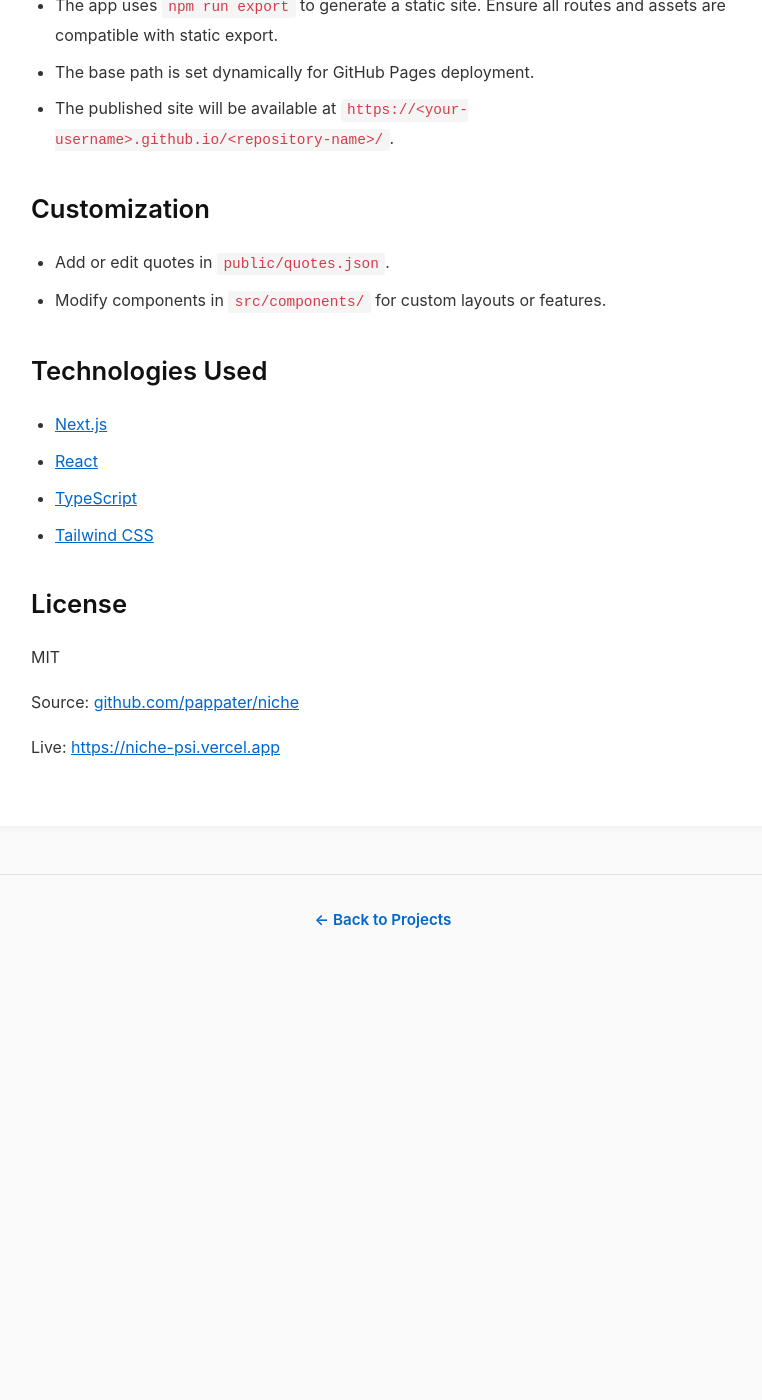
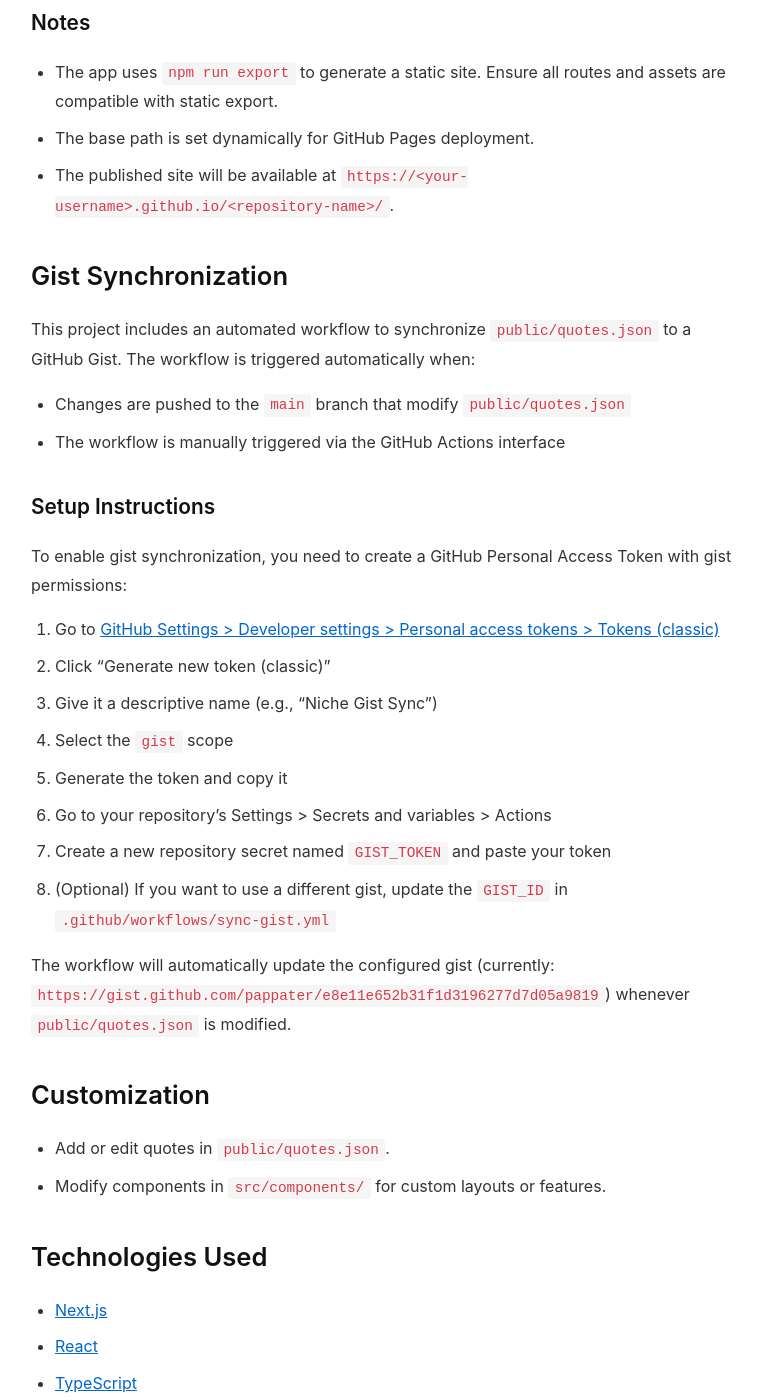
Before and after one commit to pappater/portfolio, a Jekyll site: the page built from _projects/niche.md, in a window 1280 px wide and 1400 px high, scrolled down 1925 px. Shown: the whole window, without its empty margins (257-1019 px from the left). Built offline with Jekyll 4.4.1, drawn with Linux system fonts in a browser that asks for light colours; before the commit the page ends 2889 px from its top, so only the background shows below that; some of the changed text lies outside the part shown.

Commit message:
chore: auto-sync projects from repositories

```diff
--- a/_projects/niche.md
+++ b/_projects/niche.md
@@ -25,6 +25,7 @@ Niche is a web application built with Next.js 14 and TypeScript. It displays a c
 - `public/quotes.json` — Static data source for quotes
 - `tailwind.config.ts` — Tailwind CSS configuration
 - `.github/workflows/deploy.yml` — GitHub Actions workflow for deployment
+- `.github/workflows/sync-gist.yml` — GitHub Actions workflow for syncing quotes.json to gist
 
 ## Local Development
 
@@ -57,6 +58,30 @@ This project is configured to deploy automatically to GitHub Pages using GitHub
 - The base path is set dynamically for GitHub Pages deployment.
 - The published site will be available at `https://<your-username>.github.io/<repository-name>/`.
 
+## Gist Synchronization
+
+This project includes an automated workflow to synchronize `public/quotes.json` to a GitHub Gist. The workflow is triggered automatically when:
+
+- Changes are pushed to the `main` branch that modify `public/quotes.json`
+- The workflow is manually triggered via the GitHub Actions interface
+
+### Setup Instructions
+
+To enable gist synchronization, you need to create a GitHub Personal Access Token with gist permissions:
+
+1. Go to [GitHub Settings > Developer settings > Personal access tokens > Tokens (classic)](https://github.com/settings/tokens)
+2. Click "Generate new token (classic)"
+3. Give it a descriptive name (e.g., "Niche Gist Sync")
+4. Select the `gist` scope
+5. Generate the token and copy it
+6. Go to your repository's Settings > Secrets and variables > Actions
+7. Create a new repository secret named `GIST_TOKEN` and paste your token
+8. (Optional) If you want to use a different gist, update the `GIST_ID` in `.github/workflows/sync-gist.yml`
+
+The workflow will automatically update the configured gist (currently: `https://gist.github.com/pappater/e8e11e652b31f1d3196277d7d05a9819`) whenever `public/quotes.json` is modified.
+
+
+
 ## Customization
 
 - Add or edit quotes in `public/quotes.json`.
```
